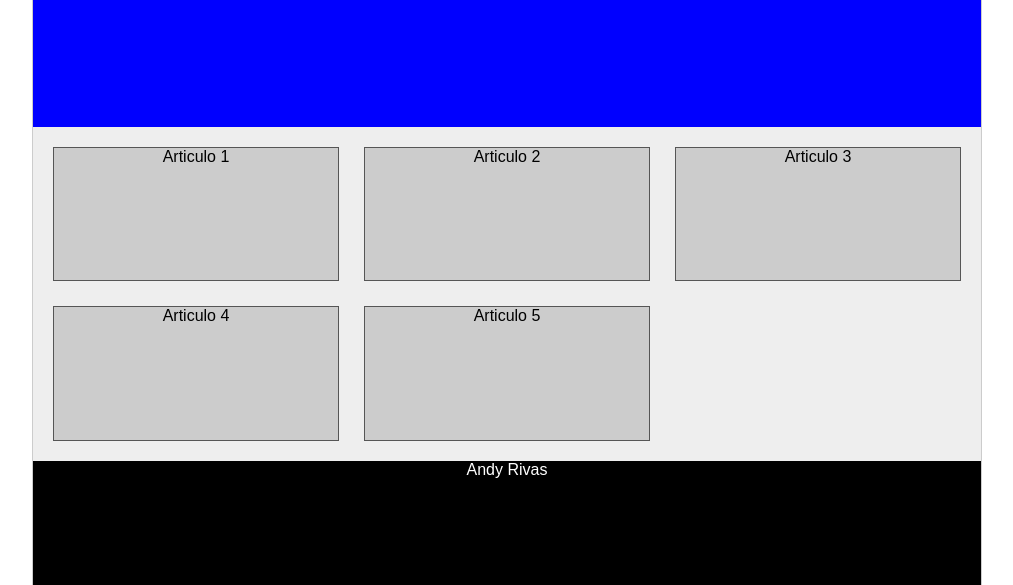
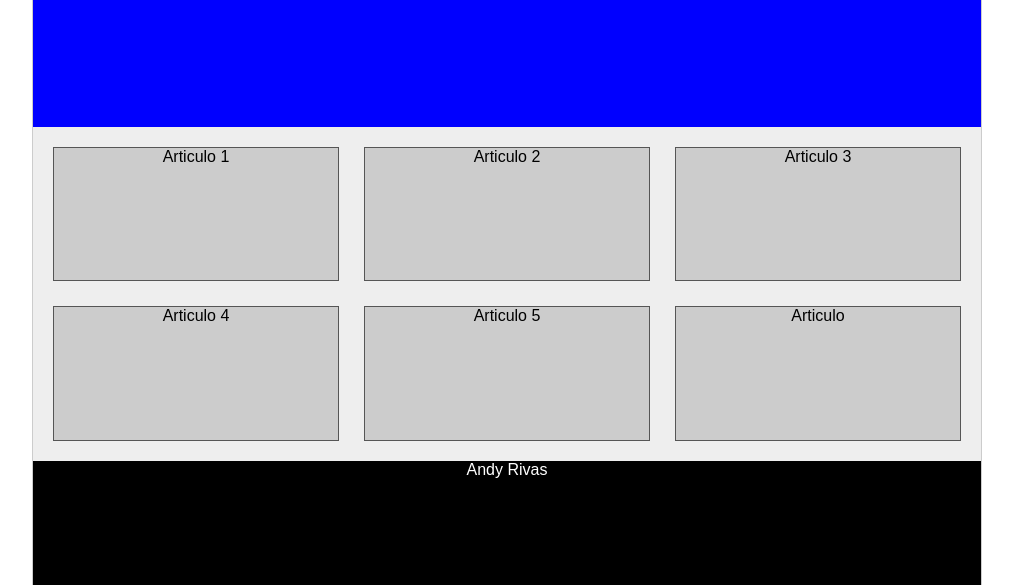
Before and after one commit to HunterWVI/prueba_git, a plain HTML site: page index.html in a window 1280 px wide. Shown: the part 215-800 px from the top of the page, without its empty margins (133-1146 px from the left). Drawn offline with Linux system fonts and the light colour scheme.

Commit message:
Articulo 6

```diff
--- a/index.html
+++ b/index.html
@@ -31,6 +31,9 @@
             <article>
                 Articulo 5
             </article>
+            <article>
+                Articulo
+            </article>
         </section>
 
         <footer id="footer">
```
